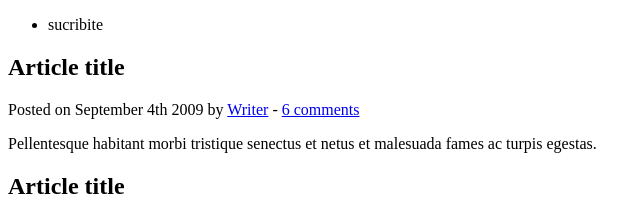
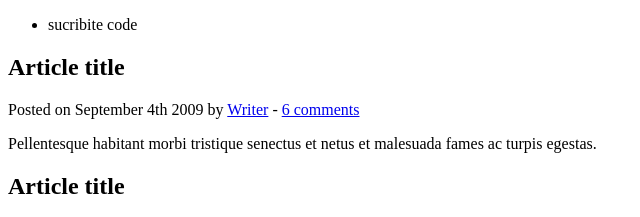
Before and after one commit to haroldeduardo/demo-repo3, a plain HTML site: page index.html in a window 1280 px wide. Shown: the top 217 px of the page, 0-640 px from the left. Drawn offline with Linux system fonts and the light colour scheme.

Commit message:
se modifico index.html

```diff
--- a/index.html
+++ b/index.html
@@ -12,7 +12,7 @@
 	<header>
 		<nav>
 			<ul>
-				<li>sucribite</li>
+				<li>sucribite code</li>
 			</ul>
 		</nav>
 	</header>
```
